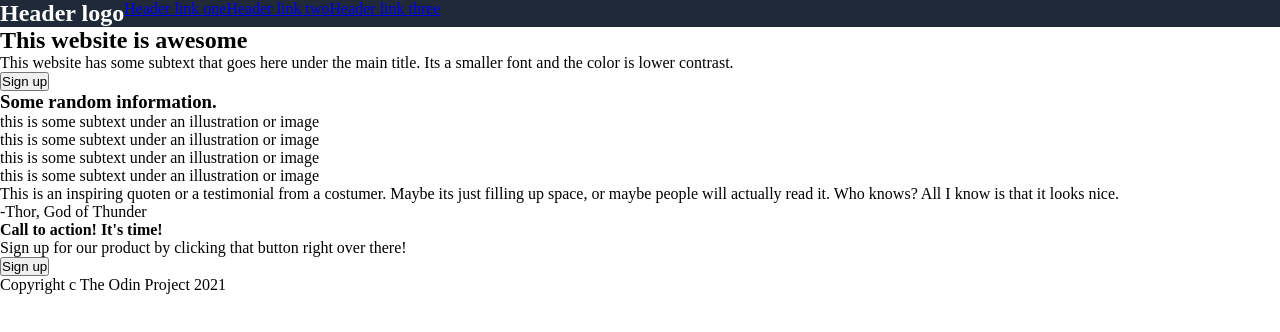
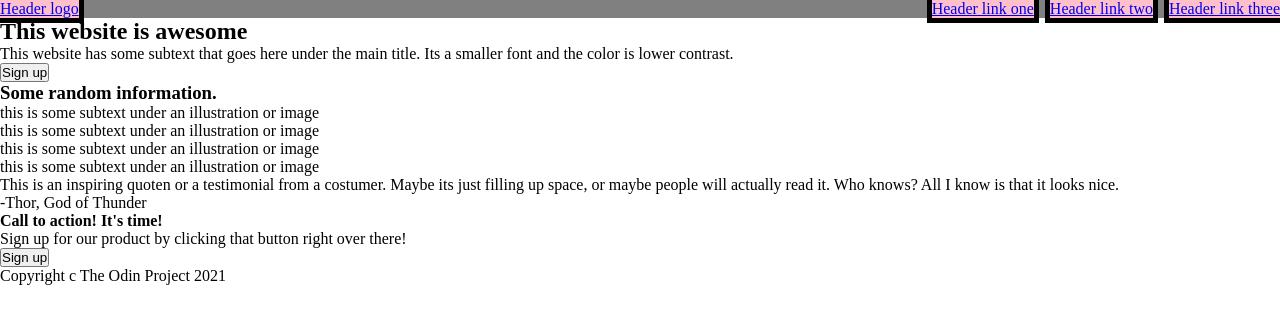
Before and after one commit to oalva-rez/git-landing-page, a plain HTML site: page index.html in a window 1280 px wide. Drawn offline with Linux system fonts and the light colour scheme.

Commit message:
modified html > nav to contain a list isntead of div

```diff
--- a/index.html
+++ b/index.html
@@ -9,10 +9,12 @@
 </head>
 <body>
     <nav class="nav-conatiner">
-        <h1 class="logo">Header logo</h1>
-        <div class="nav-links"><a href="/">Header link one</a></div>
-        <div class="nav-links"><a href="/">Header link two</a></div>
-        <div class="nav-links"><a href="/">Header link three</a></div>
+        <ul class="nav-list">
+           <li class="logo"><a href="#">Header logo</a></li>
+           <li><a href="#">Header link one</a></li>
+           <li><a href="#">Header link two</a></li>
+           <li><a href="#">Header link three</a></li>
+        </ul>
     </nav>
     <div class="hero-container">
         <div class="hero-words">
--- a/styles.css
+++ b/styles.css
@@ -6,11 +6,23 @@
 .logo{
     color: white;
 }
-nav {
-    background-color: #1f2937;
+
+.nav-list {
+    margin: 0;
+    padding: 0;
+    list-style: none;
+    background-color: grey;
     display: flex;
+    gap: 1rem;
+}
 
+.nav-list li {
+
+    background-color: pink;
+
+    outline: 5px solid black;
 }
-nav > * {
-    color: white;
+
+.logo {
+    margin-right: auto;
 }
```
